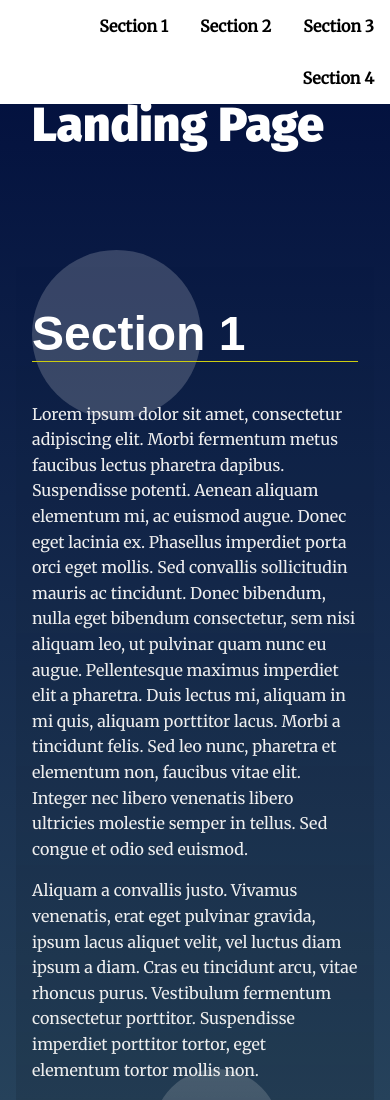
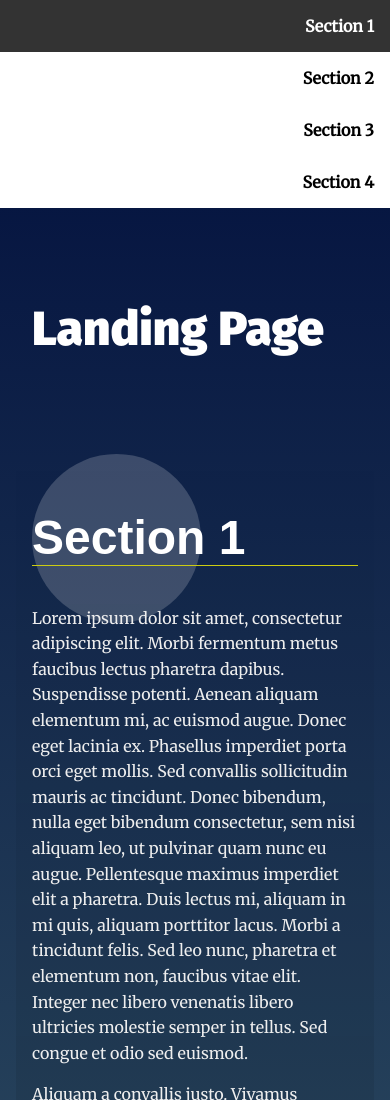
Before and after one commit to Mohamed-Nady13/Udacity-Projects, a plain HTML site: page landing-page/index.html in a window 390 px wide. Shown: the top 1100 px of the page. Drawn offline with Linux system fonts and the light colour scheme.

Commit message:
Responsive for mobile

```diff
--- a/landing-page/css/styles.css
+++ b/landing-page/css/styles.css
@@ -79,7 +79,7 @@ section {
 .navbar__menu li {
     display: inline-block;
     font-weight: bold;
-    color: darksalmon
+    color: darksalmon;
 }
 
 .navbar__menu .menu__link {
@@ -94,6 +94,15 @@ section {
     background: #333;
     color: #fff;
     transition: ease 0.3s all;
+}
+
+@media only screen and (max-width: 600px) {
+    .navbar__menu li {
+        display: block;
+    }
+    main {
+        margin-top: 300px;
+    }
 }
 
 
```
